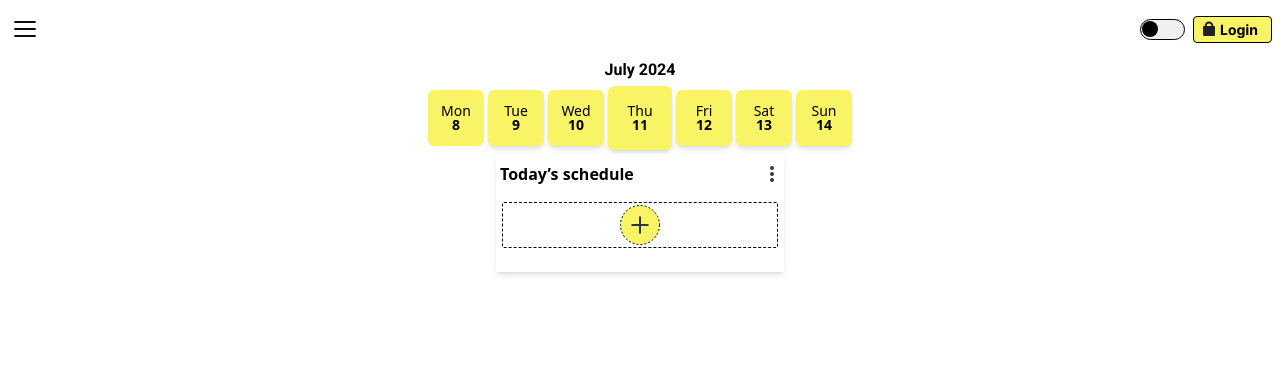
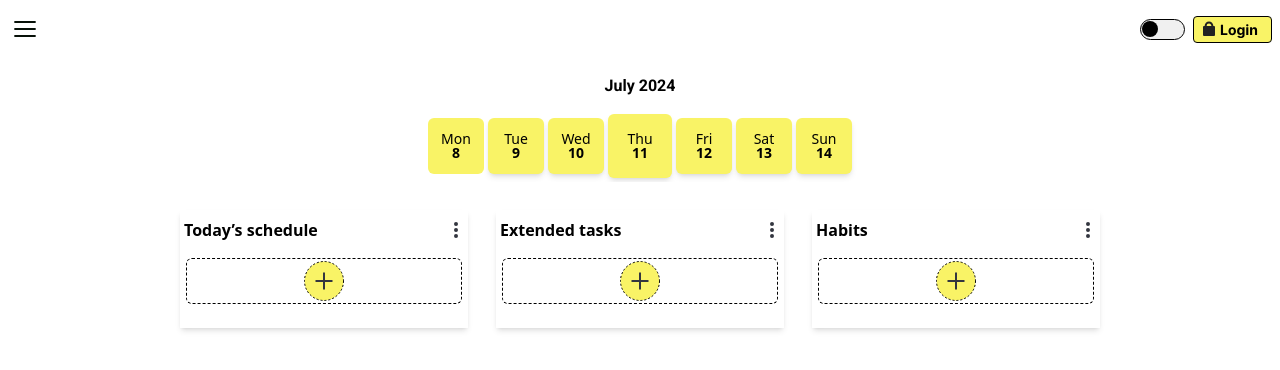
Before and after one commit to DanieliusRyliskis/Delayo-v2, a React (Vite) app in the folder client/: page /home in a window 1280 px wide. Shown: the top 370 px of the page. Built offline with nearby package versions, Linux system fonts and the light colour scheme.

Commit message:
Adds two more list components and login svg redirects to the loginPage

```diff
--- a/client/src/App.jsx
+++ b/client/src/App.jsx
@@ -1,6 +1,7 @@
 import { BrowserRouter, Routes, Route } from "react-router-dom";
 import SignupPage from "./pages/signupPage";
 import TaskPage from "./pages/taskPage";
+import LoginPage from "./pages/loginPage";
 
 function App() {
   return (
@@ -10,6 +11,7 @@ function App() {
           <Route index element={<TaskPage />} />
           <Route path="/home" element={<TaskPage />} />
           <Route path="/signup" element={<SignupPage />} />
+          <Route path="/login" element={<LoginPage />} />
         </Routes>
       </BrowserRouter>
     </div>
--- a/client/src/components/header.jsx
+++ b/client/src/components/header.jsx
@@ -1,8 +1,15 @@
 import HamburgerMenu from "../assets/hamburgerMenu";
 import ModeToggle from "./modeToggle";
 import Login from "../assets/login";
+import { useNavigate } from "react-router-dom";
 
 function Header() {
+  const navigate = useNavigate();
+
+  const account = function () {
+    navigate("/login");
+  };
+
   return (
     <header>
       <nav className="py-3">
@@ -13,7 +20,7 @@ function Header() {
           <li className="mr-2">
             <ModeToggle />
           </li>
-          <li className="mr-2 cursor-pointer">
+          <li className="mr-2 cursor-pointer" onClick={account}>
             <Login />
           </li>
         </ul>
--- a/client/src/components/list.jsx
+++ b/client/src/components/list.jsx
@@ -10,7 +10,7 @@ function List(props) {
           <KebabMenu />
         </div>
       </div>
-      <div className="border-black border-dashed border-[1px] flex justify-center py-[0.125rem] rounded-sm mt-2 w-[96%] mx-auto">
+      <div className="border-black border-dashed border-[1px] flex justify-center py-[0.125rem] rounded-md mt-2 w-[96%] mx-auto">
         <div className=" cursor-pointer">
           <AddTask />
         </div>
--- /dev/null
+++ b/client/src/pages/loginPage.jsx
@@ -0,0 +1,5 @@
+function LoginPage() {
+  return <h1>Login</h1>;
+}
+
+export default LoginPage;
--- a/client/src/pages/taskPage.jsx
+++ b/client/src/pages/taskPage.jsx
@@ -36,11 +36,11 @@ function TaskPage() {
       <Header />
       <main>
         <section>
-          <h1 className="text-center roboto-bold">{`${
+          <h1 className="text-center roboto-bold mt-4">{`${
             months[date.getMonth()]
           } ${date.getFullYear()}`}</h1>
           <div>
-            <ul className="flex justify-center items-center overflow-hidden gap-1 py-1">
+            <ul className="flex justify-center items-center overflow-hidden gap-1 py-1 mt-3">
               <li
                 className="w-14 h-14 flex justify-center items-center rounded-md shadow- bg-primary shrink-0 cursor-pointer"
                 onClick={() => switchDay(-3)}
@@ -107,8 +107,16 @@ function TaskPage() {
             </ul>
           </div>
         </section>
-        <section>
-          <List category={"Today’s schedule"} />
+        <section className="mt-7 flex flex-wrap gap-7 justify-center">
+          <div>
+            <List category={"Today’s schedule"} />
+          </div>
+          <div>
+            <List category={"Extended tasks"} />
+          </div>
+          <div>
+            <List category={"Habits"} />
+          </div>
         </section>
       </main>
       {/* <footer></footer> */}
```
